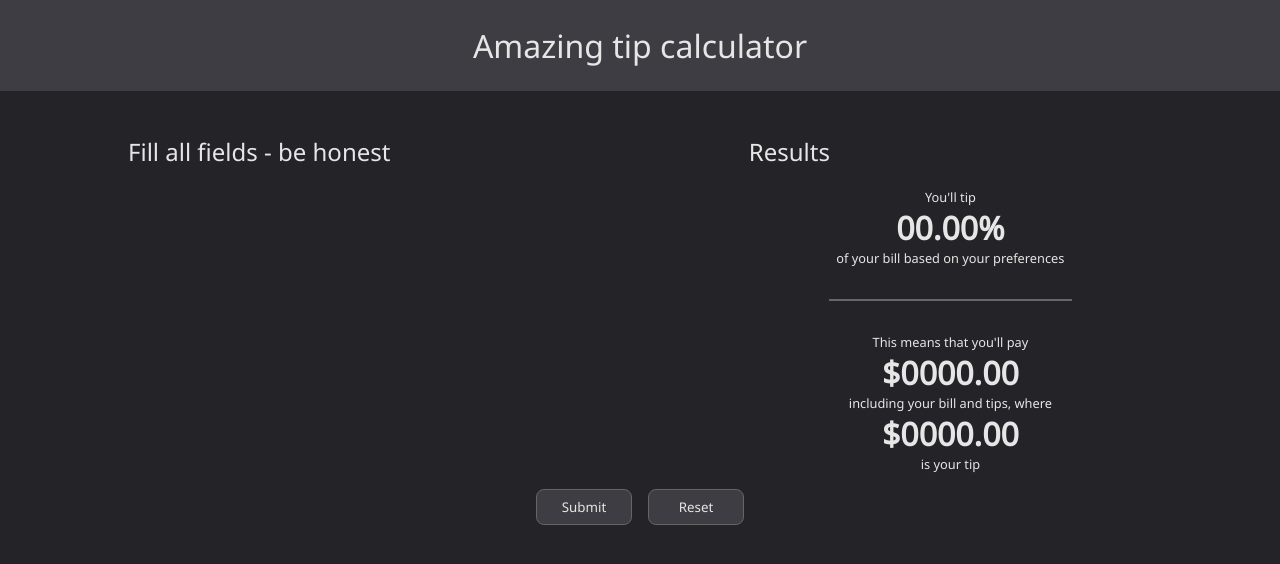
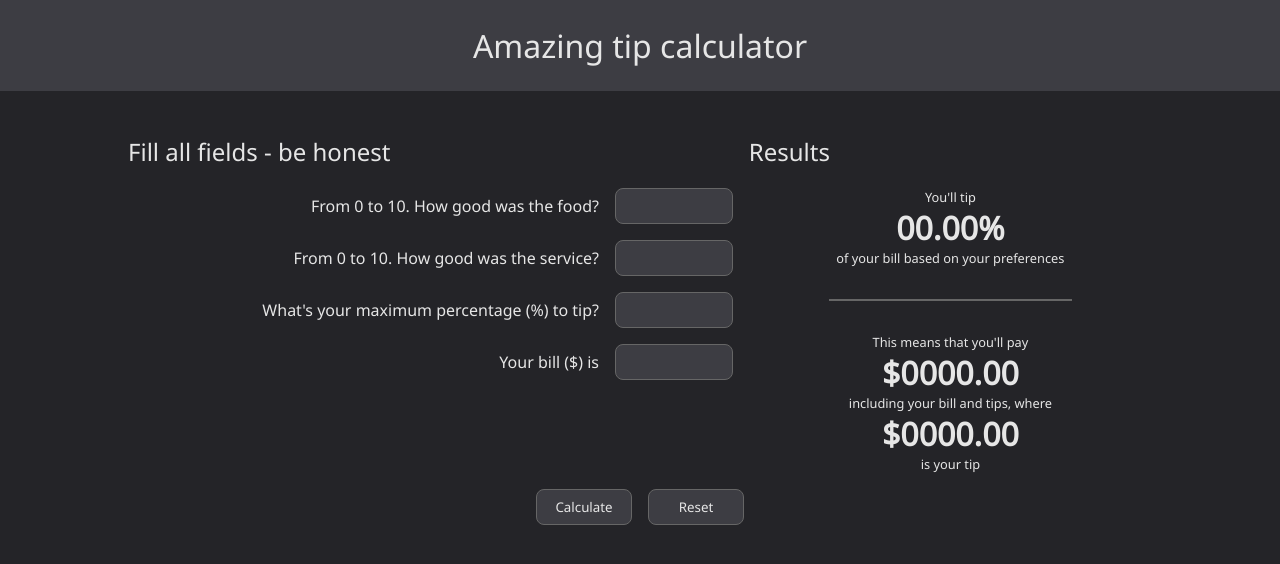
Before and after one commit to arcamp0130/fuzzy-logic, a website with bundled scripts: page src/public/index.html in a window 1280 px wide. Built offline with nearby package versions, Linux system fonts and the light colour scheme.

Commit message:
feat: adding inputs to form. Ready to call server.

```diff
--- a/src/public/index.html
+++ b/src/public/index.html
@@ -19,14 +19,29 @@
             <div class="inputs view">
                 <h2>Fill all fields - be honest</h2>
                 <form>
-
+                    <div class="field container">
+                        <label for="food-quality">From 0 to 10. How good was the food?</label>
+                        <input type="number" id="food-quality" name="food-quality" min="0" max="10" required>
+                    </div>
+                    <div class="field container">
+                        <label for="service-quality">From 0 to 10. How good was the service?</label>
+                        <input type="number" id="service-quality" name="service-quality" min="0" max="10" required>
+                    </div>
+                    <div class="field container">
+                        <label for="max-tip">What's your maximum percentage (%) to tip?</label>
+                        <input type="number" id="max-tip" name="max-tip">
+                    </div>
+                    <div class="field container">
+                        <label for="">Your bill ($) is</label>
+                        <input type="number" id="bill" name="bill">
+                    </div>
                 </form>
             </div>
             <div class="results view">
                 <h2>Results</h2>
                 <div class="result container">
                     <span class="minor">You'll tip</span>
-                    <span class="major" id="tip-percentage">00.00%</span>
+                    <span class="major" id="final-tip-percentage">00.00%</span>
                     <span class="minor">of your bill based on your preferences</span>
                 </div>
                 <hr>
@@ -41,8 +56,8 @@
         </div>
         <div class="controls container">
             <div class="buttons container">
-                <button type="submit">Submit</button>
-                <button type="reset">Reset</button>
+                <button type="submit" id="submit-btn">Calculate</button>
+                <button type="reset" id="reset-btn">Reset</button>
             </div>
         </div>
     </main>
--- a/src/public/sass/index.scss
+++ b/src/public/sass/index.scss
@@ -30,6 +30,23 @@ main {
     margin: 1.5rem auto;
     gap: 1rem;
     max-width: 1024px;
+}
+
+form {
+    display: flex;
+    flex-direction: column;
+    gap: 1rem;
+
+    .field {
+        display: grid;
+        grid-template-columns: 4fr 1fr;
+        gap: 1rem;
+        align-items: center;
+
+        label {
+            text-align: right;
+        }
+    }
 }
 
 .views {
@@ -83,7 +100,7 @@ hr {
     border: 1px solid color-scheme.$stroke-color;
 }
 
-button {
+button, input {
     min-width: 6rem;
     background-color: color-scheme.$secondary-color;
     border: 1px solid color-scheme.$stroke-color;
@@ -91,7 +108,7 @@ button {
     padding: 0.5rem;
     border-radius: 0.5rem;
 
-    &:hover {
+    &:hover, &:focus {
         background-color: color-scheme.$hover-color;
         transition: 200ms;
     }
```
